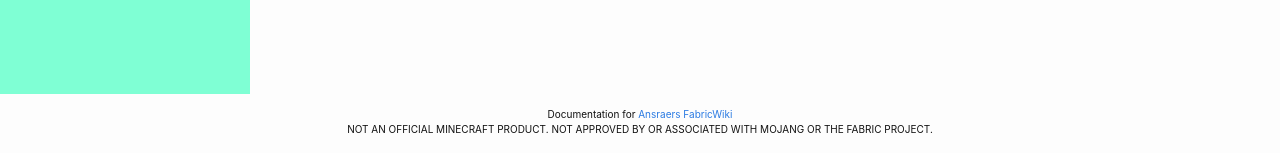
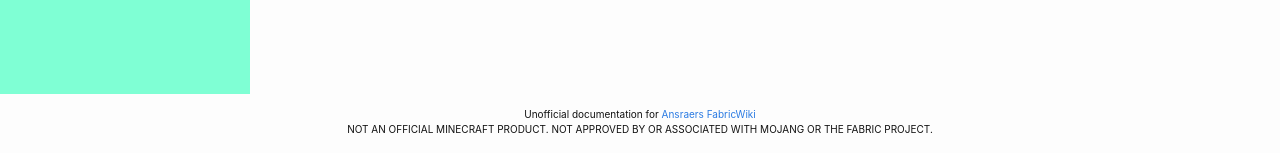
Before and after one commit to CottonMC/Wiki, a Jekyll site: the page built from index.md, in a window 1280 px wide. Shown: the part 744-897 px from the top of the page. Built offline with Jekyll 4.4.1, drawn with Linux system fonts in a browser that asks for light colours.

Commit message:
Changed codeurl

```diff
--- a/_config.yml
+++ b/_config.yml
@@ -14,8 +14,8 @@ google_analytics_id: ''
 #   2 - show only if posts are present
 navigation: 1
 
-# URL to source code, used in _includes/footer.html
-codeurl: 'https://github.com/Ansraer/Wiki'
+# URL to project, used in _includes/footer.html
+codeurl: 'https://fabricmc.net/'
 
 # Default categories (in order) to appear in the navigation
 collections_dir: _pages
--- a/_includes/footer.html
+++ b/_includes/footer.html
@@ -1,2 +1,2 @@
-Documentation for <a href="{% if site.codeurl %}{{ site.codeurl }}{% else %}{{ site.baseurl }}{% endif %}">{{ site.title }}</a><br>
+Unofficial documentation for <a href="{% if site.codeurl %}{{ site.codeurl }}{% else %}{{ site.baseurl }}{% endif %}">{{ site.title }}</a><br>
 NOT AN OFFICIAL MINECRAFT PRODUCT. NOT APPROVED BY OR ASSOCIATED WITH MOJANG OR THE FABRIC PROJECT.
```
